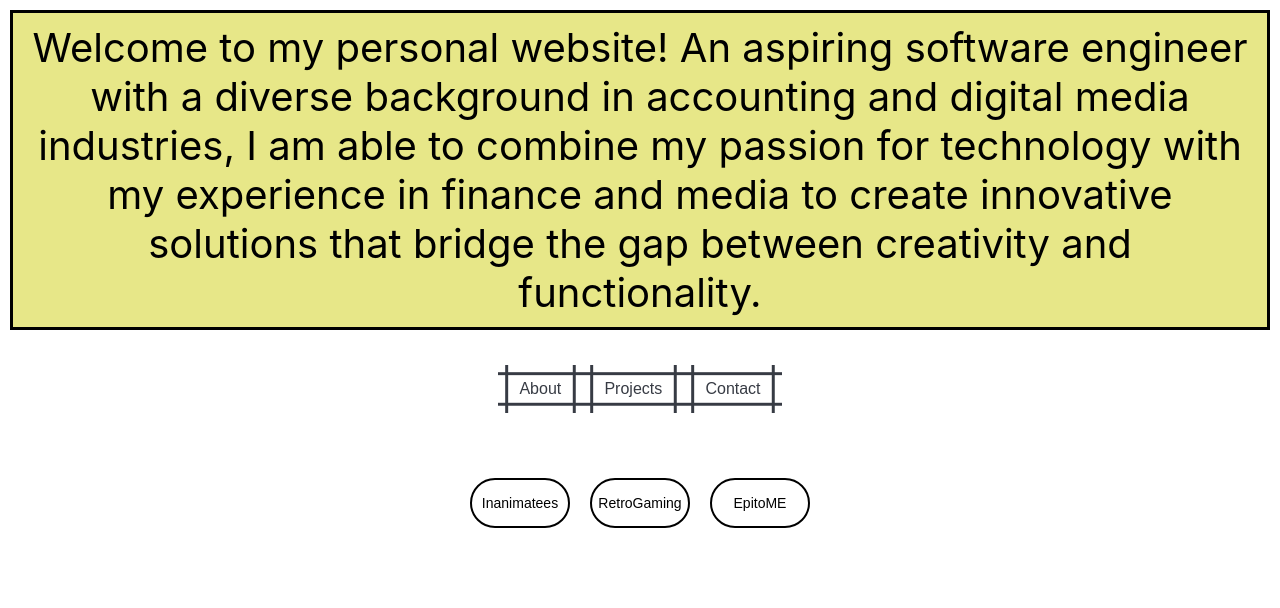
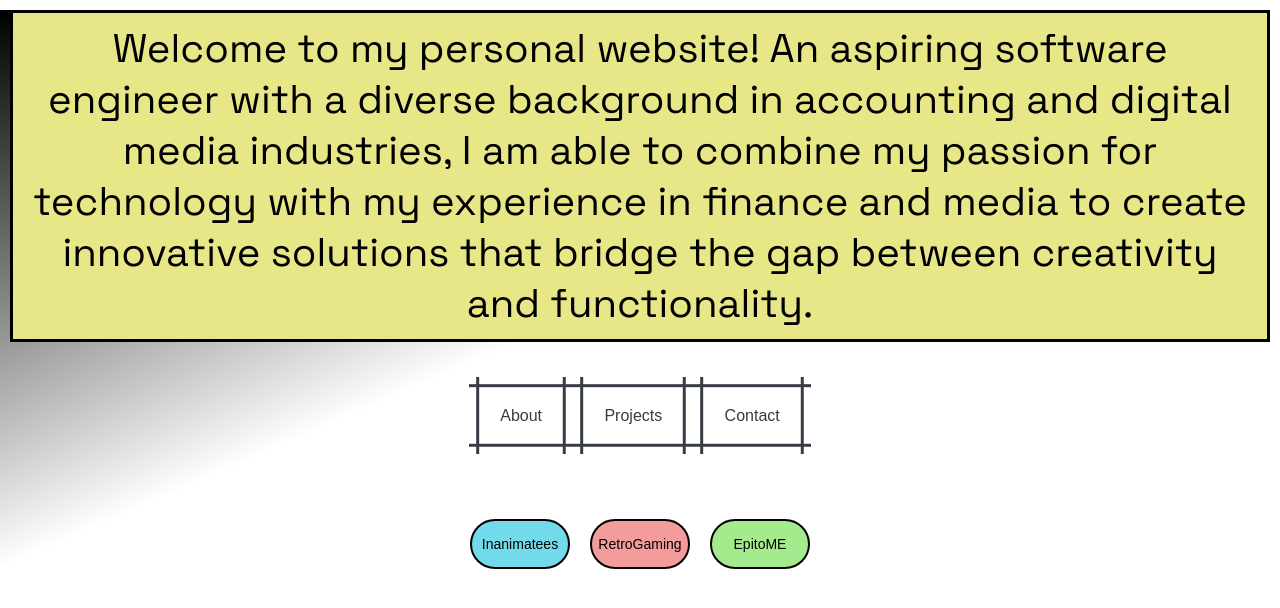
Before and after one commit to dzeng91/DavidZeng_Site, a React (Create React App) app: page / in a window 1280 px wide. Both pictures are taken after a click on the button "Projects". Shown: the top 608 px of the page. Built offline with nearby package versions, Linux system fonts and the light colour scheme.

Commit message:
added some css to projects and background

```diff
--- a/public/index.html
+++ b/public/index.html
@@ -5,6 +5,9 @@
     <link rel="icon" href="%PUBLIC_URL%/favicon.ico" />
     <meta name="viewport" content="width=device-width, initial-scale=1" />
     <meta name="theme-color" content="#000000" />
+    <link rel="preconnect" href="https://fonts.googleapis.com">
+    <link rel="preconnect" href="https://fonts.gstatic.com" crossorigin>
+    <link href="https://fonts.googleapis.com/css2?family=Space+Grotesk:wght@300..700&display=swap" rel="stylesheet">
     <meta
       name="description"
       content="Web site created using create-react-app"
--- a/src/App.css
+++ b/src/App.css
@@ -11,6 +11,16 @@
   .App-logo {
     animation: App-logo-spin infinite 20s linear;
   }
+}
+
+.everything {
+    font-family: "Space Grotesk", sans-serif;
+    font-optical-sizing: auto;
+    font-weight: weight;
+    font-style: normal;
+    background: linear-gradient(to bottom right, black 0%, white 50%, white 100%), black;
+
+
 }
 
 .App-header {
@@ -67,11 +77,11 @@
     }
 
     .button-89 {
-      --b: 3px;   /* border thickness */
-      --s: .45em; /* size of the corner */
+      --b: 3px;
+      --s: .45em;
       --color: #373B44;
 
-      padding: calc(.5em + var(--s)) calc(.9em + var(--s));
+      padding: calc(1.4em + var(--s)) calc(1.5em + var(--s));
       color: var(--color);
       --_p: var(--s);
       background:
@@ -111,12 +121,12 @@
 
     }
 
-    .project-button {
+    .button-inanimatees {
       width: 100px;
       height: 50px;
       border-radius: 25px;
       margin: 0 10px;
-      background-color: white;
+      background-color: rgb(114, 218, 234);
       border: 2px solid black;
       cursor: pointer;
       display: flex;
@@ -125,9 +135,47 @@
       font-size: 14px;
     }
 
-    .project-button.selected {
+    .button-inanimatees.selected {
       background-color: black;
-      color: white;
+      color:  rgb(114, 218, 234);
+    }
+
+    .button-retrogaming {
+      width: 100px;
+      height: 50px;
+      border-radius: 25px;
+      margin: 0 10px;
+      background-color: rgb(244, 155, 155);
+      border: 2px solid black;
+      cursor: pointer;
+      display: flex;
+      justify-content: center;
+      align-items: center;
+      font-size: 14px;
+    }
+
+    .button-retrogaming.selected {
+      background-color: black;
+      color: rgb(244, 155, 155);
+    }
+
+    .button-epitome {
+      width: 100px;
+      height: 50px;
+      border-radius: 25px;
+      margin: 0 10px;
+      background-color: rgb(164, 235, 142);
+      border: 2px solid black;
+      cursor: pointer;
+      display: flex;
+      justify-content: center;
+      align-items: center;
+      font-size: 14px;
+    }
+
+    .button-epitome.selected {
+      background-color: black;
+      color: rgb(164, 235, 142);
     }
 
     .project-container {
@@ -143,5 +191,22 @@
     .content-description {
       font-size: 20px;
 
+    }
+
+    .project-title {
+      font-size: 40px;
+      padding: 7px;
+      border: 2px solid black;
+      background-color: #b2e1ea;
 
     }
+
+    .project-intro {
+      margin: 30px;
+
+    }
+
+    .project-description {
+      text-align: left;
+      background: linear-gradient(to right, rgba(215, 215, 215, 0), rgba(215, 215, 215, 1));
+    }
--- a/src/Home.js
+++ b/src/Home.js
@@ -4,6 +4,7 @@ import Content from './components/Content';
 import Header from './components/Header';
 import Contact from './components/Contact';
 import About from './components/About';
+// import Banffimage from './pics/Banff.jpeg'
 
 const Home = () => {
   const [selectedContent, setSelectedContent] = useState('home');
@@ -13,7 +14,7 @@ const Home = () => {
   };
 
   return (
-    <div>
+    <div className = "everything">
       <Header />
       <Navbar onSelectContent={handleSelectContent} />
       {selectedContent === 'contact' ? <Contact /> : selectedContent === 'about' ? <About /> :
--- a/src/components/Content.js
+++ b/src/components/Content.js
@@ -18,13 +18,13 @@ const Content = ({ selectedContent }) => {
           <div className="project-button-container">
           <div>
           <div className="project-buttons">
-              <button className={`project-button ${selectedProject === 'Inanimatees' ? 'selected' : ''}`} onClick={() => handleProjectButtonClick('Inanimatees')}>
+              <button className={`button-inanimatees ${selectedProject === 'Inanimatees' ? 'selected' : ''}`} onClick={() => handleProjectButtonClick('Inanimatees')}>
                 Inanimatees
               </button>
-              <button className={`project-button ${selectedProject === 'RetroGaming' ? 'selected' : ''}`} onClick={() => handleProjectButtonClick('RetroGaming')}>
+              <button className={`button-retrogaming ${selectedProject === 'RetroGaming' ? 'selected' : ''}`} onClick={() => handleProjectButtonClick('RetroGaming')}>
                 RetroGaming
               </button>
-              <button className={`project-button ${selectedProject === 'EpitoME' ? 'selected' : ''}`} onClick={() => handleProjectButtonClick('EpitoME')}>
+              <button className={`button-epitome ${selectedProject === 'EpitoME' ? 'selected' : ''}`} onClick={() => handleProjectButtonClick('EpitoME')}>
                 EpitoME
               </button>
             </div>
```
Also changed, not shown: src/pics/Banff.jpeg (added).
